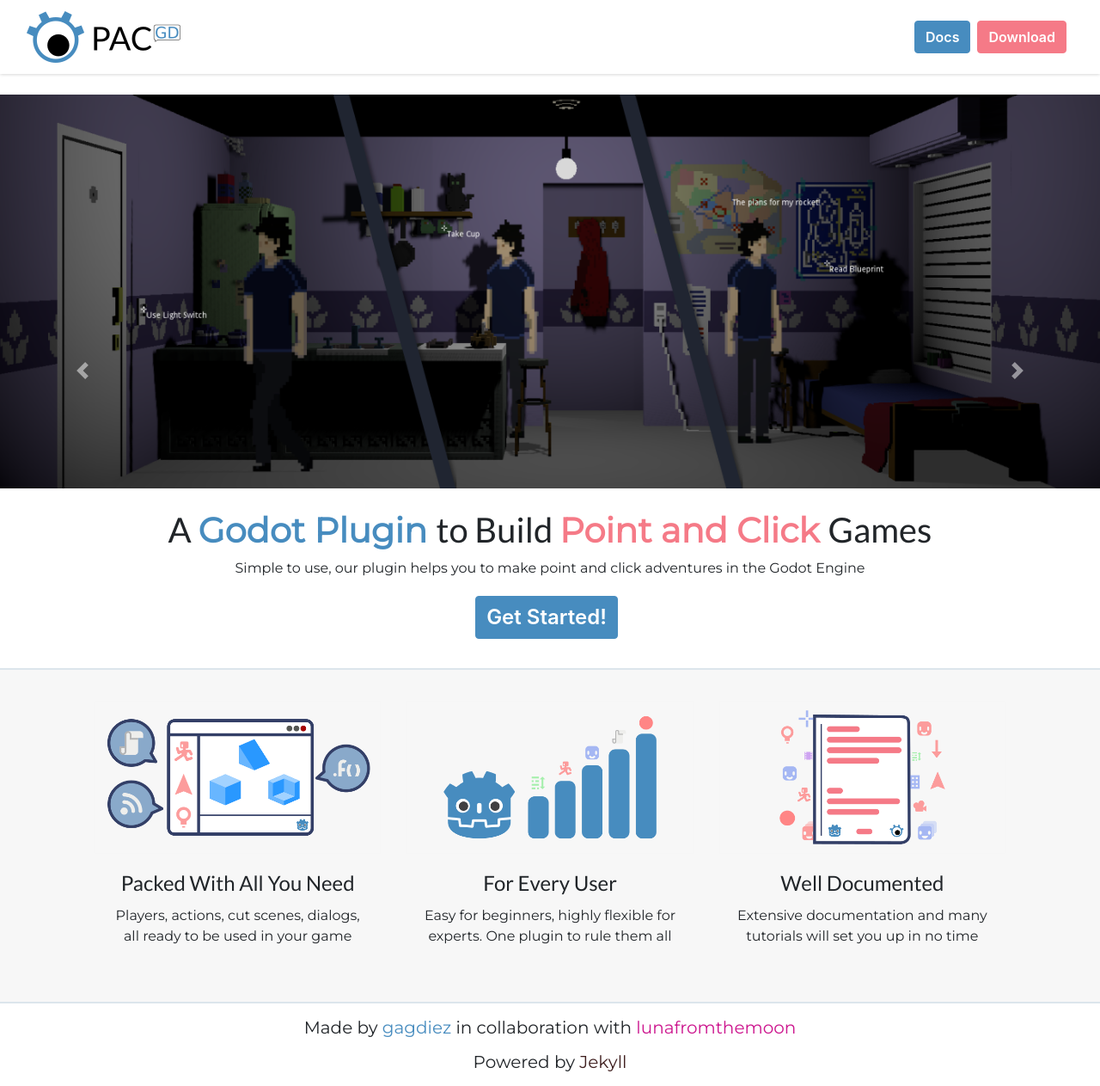
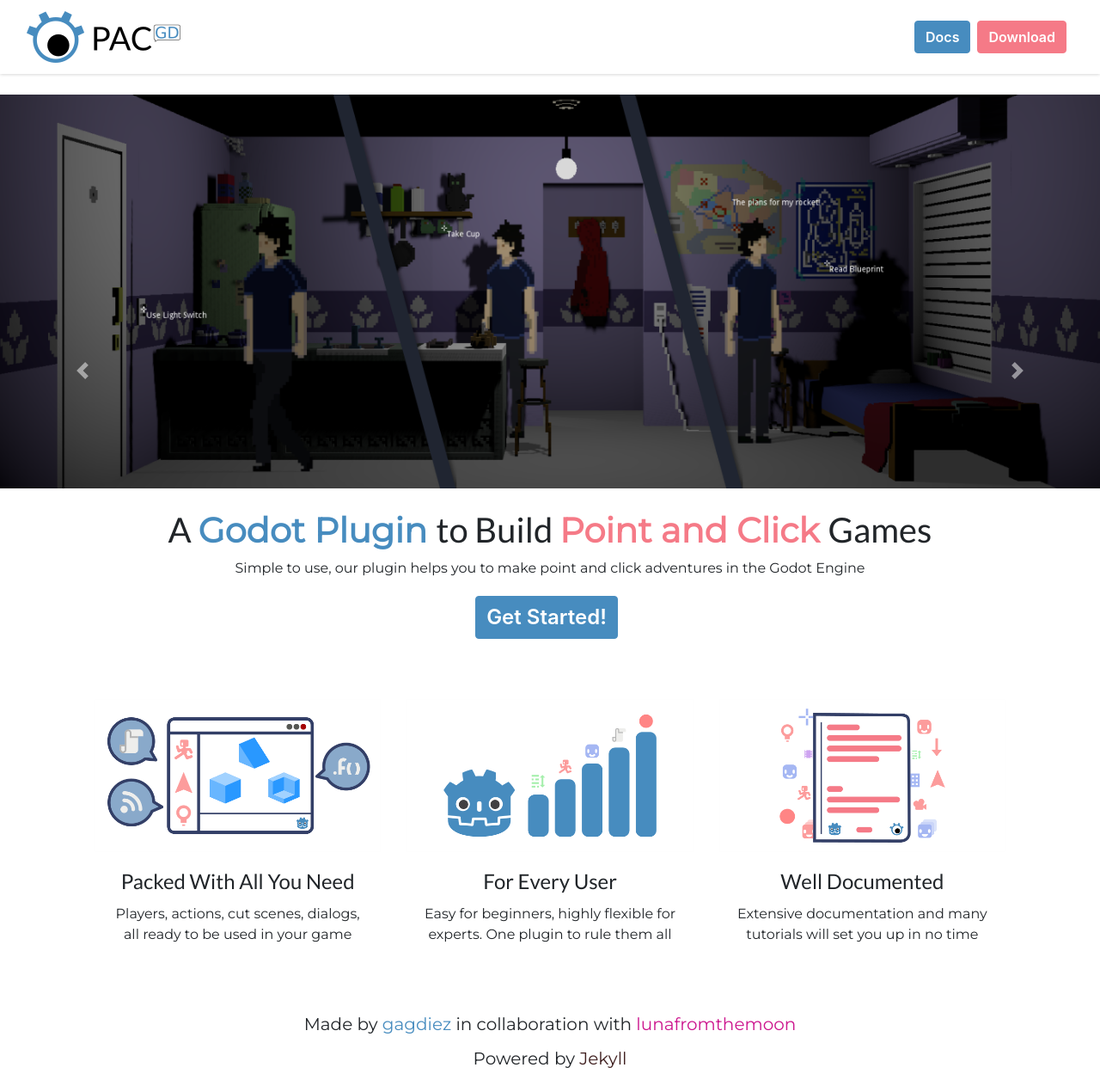
Before and after one commit to gagdiez/PACgd, a Jekyll site: the page built from index.html, in a window 1280 px wide. Shown: the whole page at 86% size. Built offline with Jekyll 4.4.1, drawn with Linux system fonts in a browser that asks for light colours.

Commit message:
css changes

```diff
--- a/assets/css/main.css
+++ b/assets/css/main.css
@@ -60,9 +60,6 @@
 
 .features{
 	text-align: center;
-	background-color: #f7f7f7;
-	border-top: 2px solid #dce5ec;
-	border-bottom: 2px solid #dce5ec;
 }
 
 .footer{
@@ -120,7 +117,6 @@
 
 h1, h2, h3, h4, h5 {
 	font-family: 'Lato', sans-serif;
-	text-align:center;
 }
 
 p {
```
Also changed, not shown: 5 other files.
